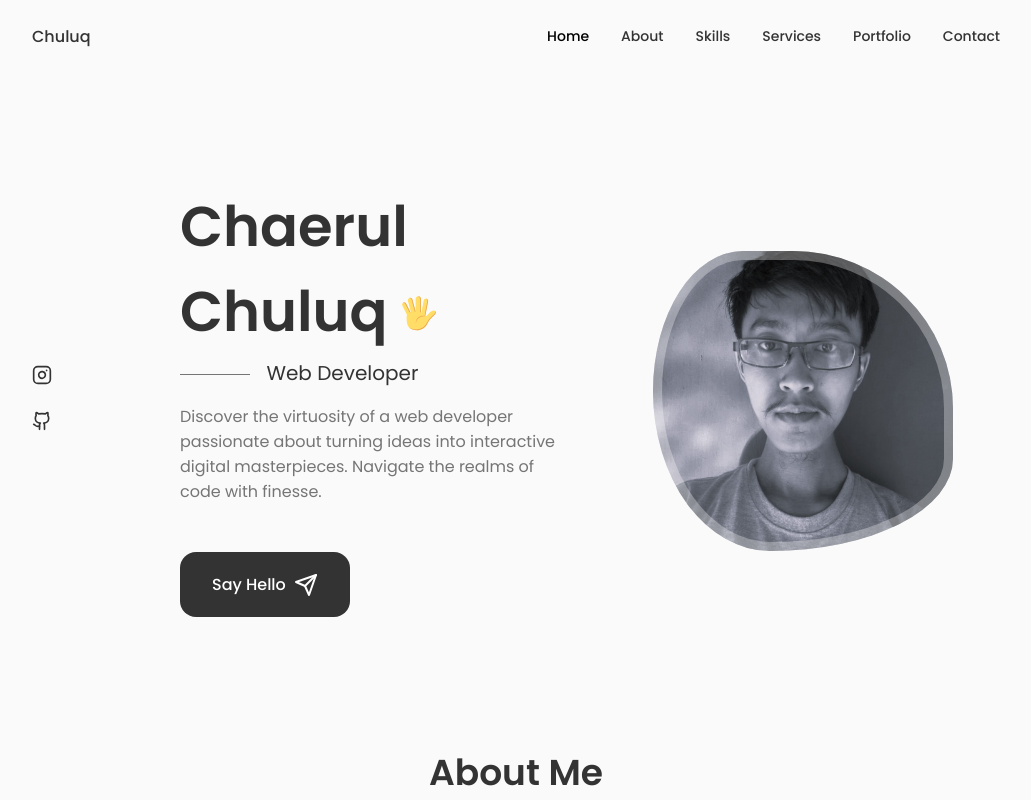
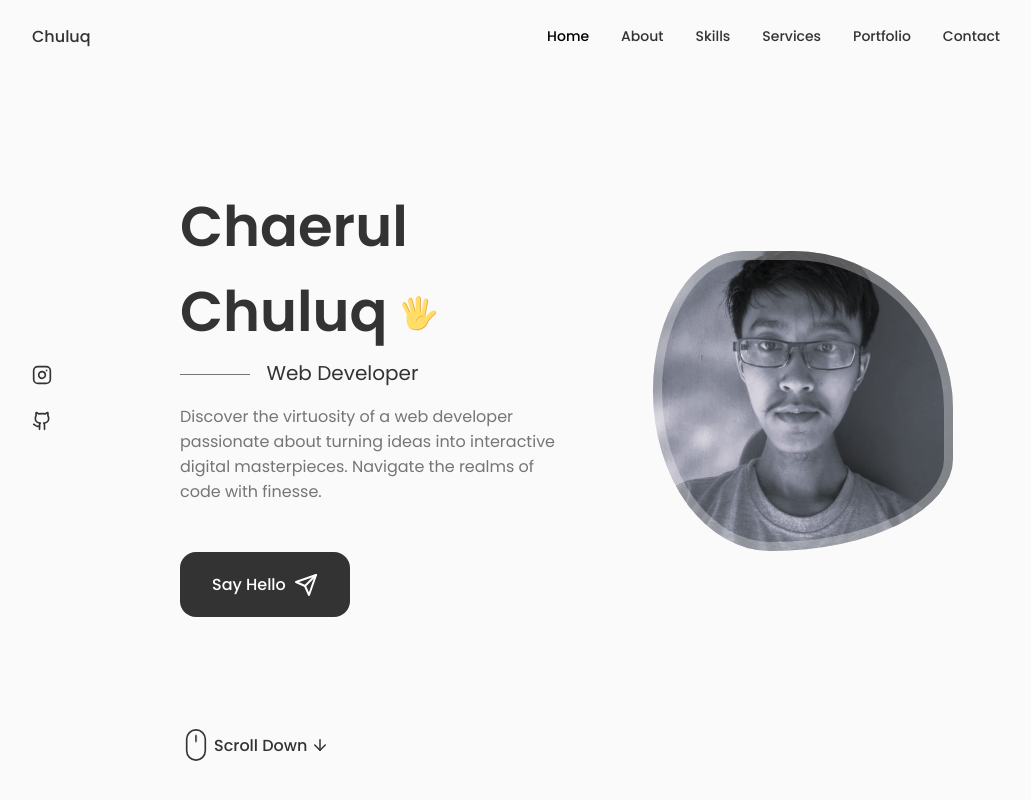
Before and after one commit to chuluq/glowing-glasses, a Next.js app: page / in a window 1280 px wide. Shown: the top 800 px of the page, without its empty margins (124-1155 px from the left). Built offline with nearby package versions, Linux system fonts and the light colour scheme.

Commit message:
style: add header background and scroll down

```diff
--- a/src/components/header.tsx
+++ b/src/components/header.tsx
@@ -8,6 +8,15 @@ import { Icons } from "@/components/icons";
 import styles from "@/styles/header.module.css";
 
 export const Header = () => {
+  window.addEventListener("scroll", () => {
+    const header = document.querySelector(".header");
+    if (scrollY >= 200) {
+      header?.classList.add("scroll-header");
+    } else {
+      header?.classList.remove("scroll-header");
+    }
+  });
+
   const [isShowMenu, setShowMenu] = useState(false);
   const [activeMenu, setActiveMenu] = useState("#home");
 
--- a/src/components/hero.tsx
+++ b/src/components/hero.tsx
@@ -75,6 +75,50 @@ export const Hero = () => {
             </Link>
           </div>
         </div>
+
+        <div className={styles.home__scroll}>
+          <Link href="#about" className={`button--flex ${styles.scrollButton}`}>
+            <svg
+              width="32px"
+              height="32px"
+              className={styles.scrollMouse}
+              viewBox="0 0 247 390"
+              version="1.1"
+              xmlns="http://www.w3.org/2000/svg"
+              xmlnsXlink="http://www.w3.org/1999/xlink"
+              style={{
+                fillRule: "evenodd",
+                clipRule: "evenodd",
+                strokeLinecap: "round",
+                strokeLinejoin: "round",
+                strokeMiterlimit: 1.5,
+              }}
+            >
+              <path
+                className={styles.wheel}
+                d="M123.359,79.775l0,72.843"
+                style={{
+                  fill: "none",
+                  stroke: "var(--title-color)",
+                  strokeWidth: "20px",
+                }}
+              ></path>
+              <path
+                id="mouse"
+                d="M236.717,123.359c0,-62.565 -50.794,-113.359 -113.358,-113.359c-62.565,0 -113.359,50.794 -113.359,113.359l0,143.237c0,62.565 50.794,113.359 113.359,113.359c62.564,0 113.358,-50.794 113.358,-113.359l0,-143.237Z"
+                style={{
+                  fill: "none",
+                  stroke: "var(--title-color)",
+                  strokeWidth: "20px",
+                }}
+              ></path>
+            </svg>
+            <span className={styles.scrollName}>
+              Scroll Down{" "}
+              <Icons.arrowDown size={18} className={styles.scrollArrow} />
+            </span>
+          </Link>
+        </div>
       </div>
     </section>
   );
--- a/src/components/icons.tsx
+++ b/src/components/icons.tsx
@@ -14,6 +14,7 @@ import {
   Award,
   Headphones,
   LucideProps,
+  ArrowDown,
 } from "lucide-react";
 
 export type Icon = LucideIcon;
@@ -32,6 +33,7 @@ export const Icons = {
   send: Send,
   experience: Award,
   support: Headphones,
+  arrowDown: ArrowDown,
   html: ({ ...props }: LucideProps) => (
     <svg viewBox="0 0 24 24" xmlns="http://www.w3.org/2000/svg" {...props}>
       <title>{"HTML5"}</title>
--- a/src/styles/globals.css
+++ b/src/styles/globals.css
@@ -168,6 +168,11 @@ img {
   align-items: center;
 }
 
+/* Change background */
+.scroll-header {
+  box-shadow: 0 -1px 4px rgba(0, 0, 0, 0.15);
+}
+
 /*=============== BREAKPOINTS ===============*/
 /* For large devices */
 @media screen and (max-width: 992px) {
--- a/src/styles/header.module.css
+++ b/src/styles/header.module.css
@@ -47,11 +47,6 @@
 .activeLink,
 .nav__link:hover {
   color: var(--title-color-dark);
-}
-
-/* Change background */
-.scroll-header {
-  box-shadow: 0 -1px 4px rgba(0, 0, 0, 0.15);
 }
 
 /*=============== BREAKPOINTS ===============*/
--- a/src/styles/hero.module.css
+++ b/src/styles/hero.module.css
@@ -102,15 +102,17 @@
   }
 }
 
-.home__scroll-name {
+.scrollName {
   color: var(--title-color);
   font-weight: var(--font-medium);
   margin-right: var(--mb-0-25);
   margin-left: 2px;
+  display: flex;
+  align-items: center;
+  gap: 0.25rem;
 }
 
-.home__scroll-arrow {
-  font-size: 1.25rem;
+.scrollArrow {
   color: var(--title-color);
 }
 
```
